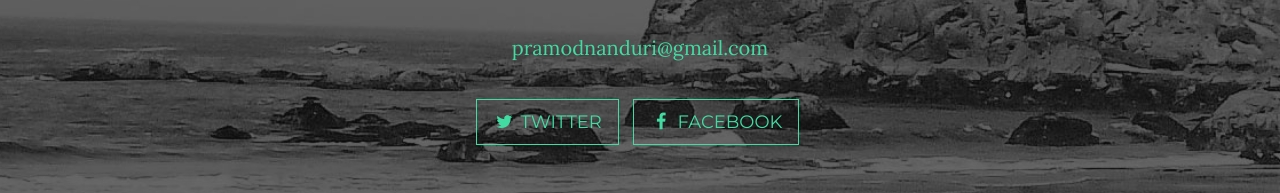
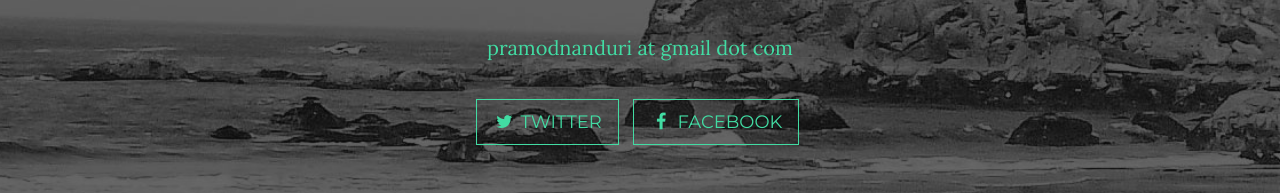
Before and after one commit to pramodnanduri/pramod.me, a website: page index.html in a window 1280 px wide. Shown: the part 2505-2698 px from the top of the page. Drawn offline with nearby package versions, Linux system fonts and the light colour scheme.

Commit message:
Update index.html

```diff
--- a/index.html
+++ b/index.html
@@ -176,7 +176,7 @@
                     <p>
 
                         <p>
-                            <a href="mailto:pramodnanduri@gmail.com">pramodnanduri@gmail.com</a>
+                            <a href="#">pramodnanduri at gmail dot com</a>
                         </p>
                         <ul class="list-inline banner-social-buttons ">
                             <li><a href="https://twitter.com/pramodnanduri " class="btn btn-default btn-lg "><i class="fa fa-twitter fa-fw "></i>
```
